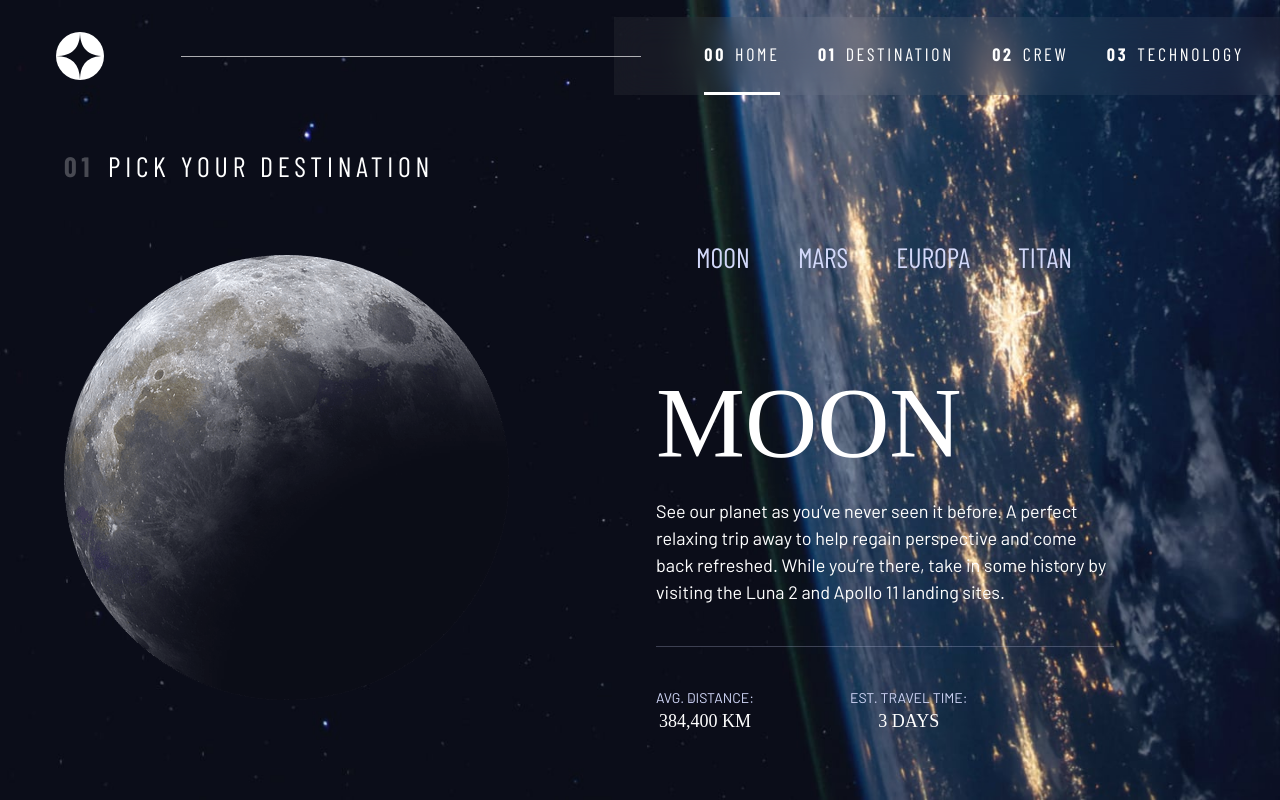
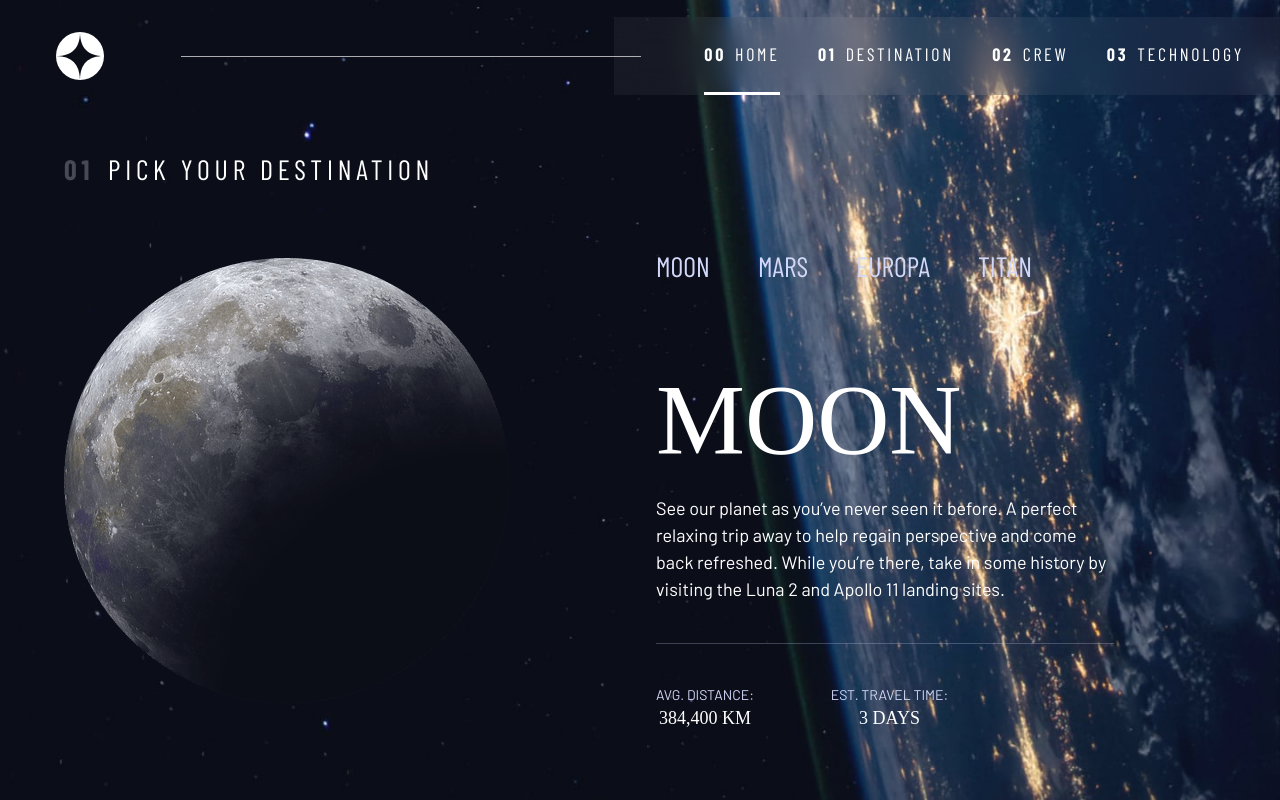
Before and after one commit to onnymm/spacetravel, a React (Vite) app: page /home in a window 1280 px wide. Built offline with nearby package versions, Linux system fonts and the light colour scheme; a web font is replaced by a local one.

Commit message:
6 The Destination Page | Fixing the alignment issue

```diff
--- a/src/index.css
+++ b/src/index.css
@@ -479,8 +479,9 @@ body * {
     padding-bottom: 4rem;
 }
 
-.grid-container * {
+.grid-container p:not([class]){
     max-width: 45ch;
+    /* outline: 1px solid greenyellow; */
 }
 
 .numbered-title {
@@ -595,14 +596,10 @@ body * {
         grid-column: 3;
     }
 
-    /* .tab-list {
+    .tab-list {
         padding: 0;
         margin: 0;
     }
-
-    .destination-info {
-        justify-self: left;
-    } */
 
     .grid-container--destination {
         justify-items: start;
@@ -618,7 +615,7 @@ body * {
     }
 
     .destination-meta {
-        --gap: 6rem;
+        --gap: min(6vw, 6rem);
         justify-content: start;
     }
 }
--- a/src/routes/index.jsx
+++ b/src/routes/index.jsx
@@ -1,5 +1,6 @@
 import Logo from "../assets/logo.svg";
 import Navbar from "../ui_components/navbar";
+// import Home from './00_home.jsx.jsx';
 import Destination from "./01_destination.jsx";
 
 const Index = () => (
@@ -12,6 +13,7 @@ const Index = () => (
 
             <Navbar />
         </header>
+        {/* <Home /> */}
         <Destination />
     </div>
 )
```
